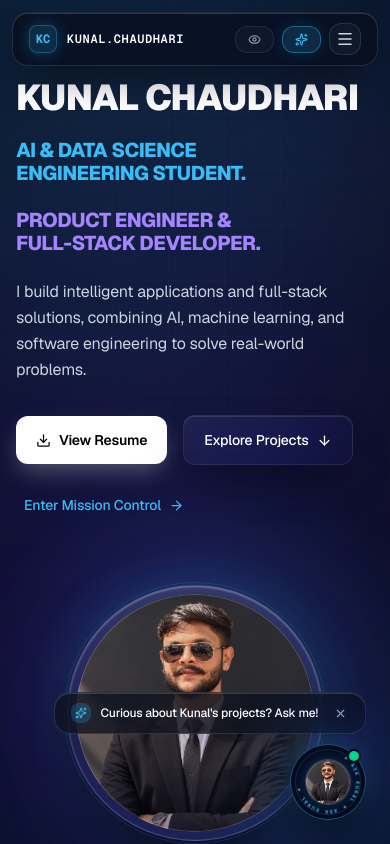
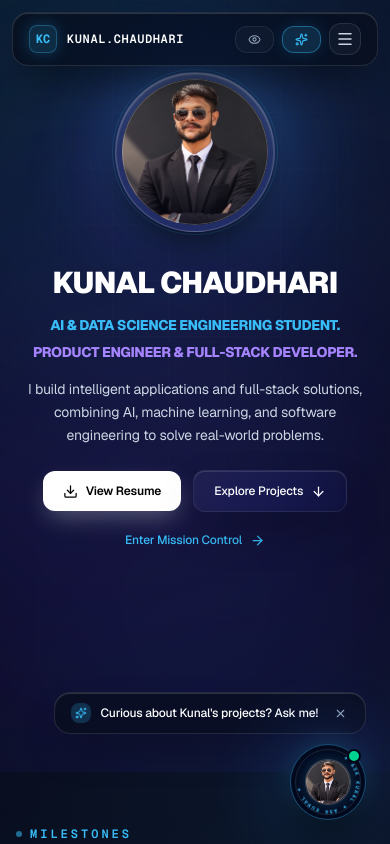
Before and after one commit to Kunal9971172/Portfolio, a Next.js app: page / in a window 390 px wide. Shown: the top 844 px of the page. Built offline with nearby package versions, Linux system fonts and the light colour scheme.

Commit message:
feat(hero): optimize mobile view with top portrait and polished typography

```diff
--- a/components/hero/Hero.tsx
+++ b/components/hero/Hero.tsx
@@ -51,19 +51,19 @@ export default function Hero() {
       />
 
       {/* LEFT SIDE: Bold Typography & Strong Personal Identity */}
-      <div className="relative z-10 flex-1 max-w-2xl lg:max-w-3xl py-4 lg:py-0">
+      <div className="relative z-10 flex-1 max-w-2xl lg:max-w-3xl py-2 lg:py-0 order-2 lg:order-1 text-center lg:text-left">
         {/* BIG WHITE NAME */}
         <motion.h1
           initial={{ opacity: 0, y: 18 }}
           animate={{ opacity: 1, y: 0 }}
           transition={{ duration: 0.6, ease: [0.16, 1, 0.3, 1] }}
-          className="text-4xl sm:text-6xl md:text-7xl lg:text-[5.25rem] font-black tracking-tight text-white leading-[0.98] uppercase"
+          className="text-3xl sm:text-5xl md:text-6xl lg:text-[5.25rem] font-black tracking-tight text-white leading-tight lg:leading-[0.98] uppercase"
         >
           Kunal Chaudhari
         </motion.h1>
 
         {/* TWO-COLUMN PROFESSIONAL IDENTITY DIRECTLY BELOW NAME */}
-        <div className="mt-6 sm:mt-8 flex flex-col sm:flex-row sm:items-start gap-6 sm:gap-10 lg:gap-12">
+        <div className="mt-3.5 sm:mt-6 lg:mt-8 flex flex-col sm:flex-row items-center lg:items-start justify-center lg:justify-start gap-2 sm:gap-8 lg:gap-12">
           {/* LEFT BLOCK – Cyan */}
           <motion.div
             initial={{ opacity: 0, y: 16 }}
@@ -71,8 +71,8 @@ export default function Hero() {
             transition={{ duration: 0.5, delay: 0.15, ease: "easeOut" }}
             className="flex-1"
           >
-            <p className="font-extrabold text-cyan tracking-tight text-xl sm:text-2xl lg:text-[1.65rem] leading-[1.15] uppercase">
-              AI &amp; Data Science<br />
+            <p className="font-extrabold text-cyan tracking-tight text-sm sm:text-xl lg:text-[1.65rem] leading-snug sm:leading-[1.15] uppercase">
+              AI &amp; Data Science<br className="hidden sm:block" />{" "}
               Engineering Student.
             </p>
           </motion.div>
@@ -84,8 +84,8 @@ export default function Hero() {
             transition={{ duration: 0.5, delay: 0.22, ease: "easeOut" }}
             className="flex-1"
           >
-            <p className="font-extrabold text-violet-400 tracking-tight text-xl sm:text-2xl lg:text-[1.65rem] leading-[1.15] uppercase">
-              Product Engineer &amp;<br />
+            <p className="font-extrabold text-violet-400 tracking-tight text-sm sm:text-xl lg:text-[1.65rem] leading-snug sm:leading-[1.15] uppercase">
+              Product Engineer &amp;<br className="hidden sm:block" />{" "}
               Full-Stack Developer.
             </p>
           </motion.div>
@@ -96,7 +96,7 @@ export default function Hero() {
           initial={{ opacity: 0, y: 14 }}
           animate={{ opacity: 1, y: 0 }}
           transition={{ duration: 0.5, delay: 0.3, ease: "easeOut" }}
-          className="mt-6 sm:mt-8 max-w-xl text-base sm:text-lg leading-relaxed text-slate-300 font-normal"
+          className="mt-4 sm:mt-8 max-w-xl text-sm sm:text-lg leading-relaxed text-slate-300 font-normal mx-auto lg:mx-0"
         >
           I build intelligent applications and full-stack solutions, combining AI, machine learning, and software engineering to solve real-world problems.
         </motion.p>
@@ -106,13 +106,13 @@ export default function Hero() {
           initial={{ opacity: 0, y: 16 }}
           animate={{ opacity: 1, y: 0 }}
           transition={{ duration: 0.6, delay: 0.38, ease: [0.16, 1, 0.3, 1] }}
-          className="mt-8 flex flex-wrap items-center gap-4 sm:gap-5"
+          className="mt-6 sm:mt-8 flex flex-wrap items-center justify-center lg:justify-start gap-3 sm:gap-5"
         >
           {/* 1. View Resume (White button with dark text) */}
           <a
             href={profile.resumePath}
             download
-            className="inline-flex items-center justify-center gap-2 rounded-xl bg-white px-5 sm:px-6 py-3.5 text-sm font-semibold text-black shadow-[0_10px_25px_-5px_rgba(255,255,255,0.3)] transition-all duration-300 hover:bg-white/90 hover:shadow-[0_15px_30px_-5px_rgba(255,255,255,0.4)] hover:-translate-y-0.5 active:translate-y-0"
+            className="inline-flex items-center justify-center gap-2 rounded-xl bg-white px-5 sm:px-6 py-3 sm:py-3.5 text-xs sm:text-sm font-semibold text-black shadow-[0_10px_25px_-5px_rgba(255,255,255,0.3)] transition-all duration-300 hover:bg-white/90 hover:shadow-[0_15px_30px_-5px_rgba(255,255,255,0.4)] hover:-translate-y-0.5 active:translate-y-0"
           >
             <Download size={15} />
             <span>View Resume</span>
@@ -121,7 +121,7 @@ export default function Hero() {
           {/* 2. Explore Projects (Dark translucent with subtle border) */}
           <Link
             href="#projects"
-            className="liquid-glass inline-flex items-center justify-center gap-2 rounded-xl px-5 sm:px-6 py-3.5 text-sm font-medium text-white transition-all duration-300 hover:border-cyan/40 hover:bg-white/[0.08] hover:-translate-y-0.5 active:translate-y-0"
+            className="liquid-glass inline-flex items-center justify-center gap-2 rounded-xl px-5 sm:px-6 py-3 sm:py-3.5 text-xs sm:text-sm font-medium text-white transition-all duration-300 hover:border-cyan/40 hover:bg-white/[0.08] hover:-translate-y-0.5 active:translate-y-0"
           >
             <span>Explore Projects</span>
             <ArrowDown size={15} />
@@ -130,7 +130,7 @@ export default function Hero() {
           {/* 3. Enter Mission Control (Cyan text with simple arrow) */}
           <Link
             href="/mission-control"
-            className="group inline-flex items-center gap-2 px-2 sm:px-3 py-3.5 text-sm font-medium text-cyan transition-all duration-300 hover:text-cyan-300 hover:translate-x-0.5"
+            className="group inline-flex items-center justify-center gap-2 px-3 py-2 sm:py-3.5 text-xs sm:text-sm font-medium text-cyan transition-all duration-300 hover:text-cyan-300 hover:translate-x-0.5 w-full sm:w-auto"
           >
             <span>Enter Mission Control</span>
             <ArrowRight
@@ -147,23 +147,23 @@ export default function Hero() {
         animate={{ opacity: 1, scale: 1 }}
         transition={{ duration: 0.7, delay: 0.2, ease: [0.16, 1, 0.3, 1] }}
         style={{ x: parallaxX, y: parallaxY }}
-        className="relative z-10 mt-10 flex w-full items-center justify-center lg:mt-0 lg:w-auto lg:flex-1 lg:justify-end"
+        className="relative z-10 mt-2 mb-6 sm:mt-6 sm:mb-8 lg:my-0 flex w-full items-center justify-center lg:w-auto lg:flex-1 lg:justify-end order-1 lg:order-2"
       >
         <div className="relative flex items-center justify-center">
           {/* Soft Radial Ambient Aura */}
           <div
-            className="pointer-events-none absolute -top-8 -right-8 h-72 w-72 rounded-full bg-cyan/20 blur-3xl opacity-75"
+            className="pointer-events-none absolute -top-6 -right-6 h-48 w-48 sm:h-72 sm:w-72 rounded-full bg-cyan/20 blur-2xl sm:blur-3xl opacity-75"
             aria-hidden
           />
           <div
-            className="pointer-events-none absolute -bottom-8 -left-8 h-72 w-72 rounded-full bg-violet-600/20 blur-3xl opacity-75"
+            className="pointer-events-none absolute -bottom-6 -left-6 h-48 w-48 sm:h-72 sm:w-72 rounded-full bg-violet-600/20 blur-2xl sm:blur-3xl opacity-75"
             aria-hidden
           />
 
           {/* Liquid Glass Portrait Container */}
           <motion.div
             style={{ rotateX, rotateY, transformStyle: "preserve-3d" }}
-            className="group relative flex h-64 w-64 sm:h-80 sm:w-80 lg:h-[380px] lg:w-[380px] xl:h-[410px] xl:w-[410px] items-center justify-center rounded-full p-2 border border-white/[0.18] bg-gradient-to-b from-white/[0.10] via-white/[0.03] to-white/[0.01] backdrop-blur-2xl shadow-[0_30px_70px_-15px_rgba(0,0,0,0.95),inset_0_1px_2px_rgba(255,255,255,0.35),0_0_50px_rgba(56,189,248,0.2)]"
+            className="group relative flex h-40 w-40 sm:h-64 sm:w-64 md:h-72 md:w-72 lg:h-[380px] lg:w-[380px] xl:h-[410px] xl:w-[410px] items-center justify-center rounded-full p-1.5 sm:p-2 border border-white/[0.18] bg-gradient-to-b from-white/[0.10] via-white/[0.03] to-white/[0.01] backdrop-blur-2xl shadow-[0_20px_50px_-10px_rgba(0,0,0,0.95),inset_0_1px_2px_rgba(255,255,255,0.35),0_0_50px_rgba(56,189,248,0.2)]"
           >
             {/* Perfectly Clipped High-Res Personal Portrait */}
             <div className="relative h-full w-full overflow-hidden rounded-full">
@@ -172,7 +172,7 @@ export default function Hero() {
                 alt={profile.name}
                 fill
                 priority
-                sizes="(max-width: 640px) 256px, (max-width: 1024px) 320px, 410px"
+                sizes="(max-width: 640px) 160px, (max-width: 1024px) 256px, 410px"
                 className="object-cover object-center transition-transform duration-700 ease-out group-hover:scale-105"
               />
 
```
Also changed, not shown: app/api/stats/route.ts (line endings or trailing spaces), app/api/stats/track/route.ts (line endings or trailing spaces), components/analytics/VisitorTracker.tsx (line endings or trailing spaces), lib/analytics/tracker.ts (line endings or trailing spaces).
